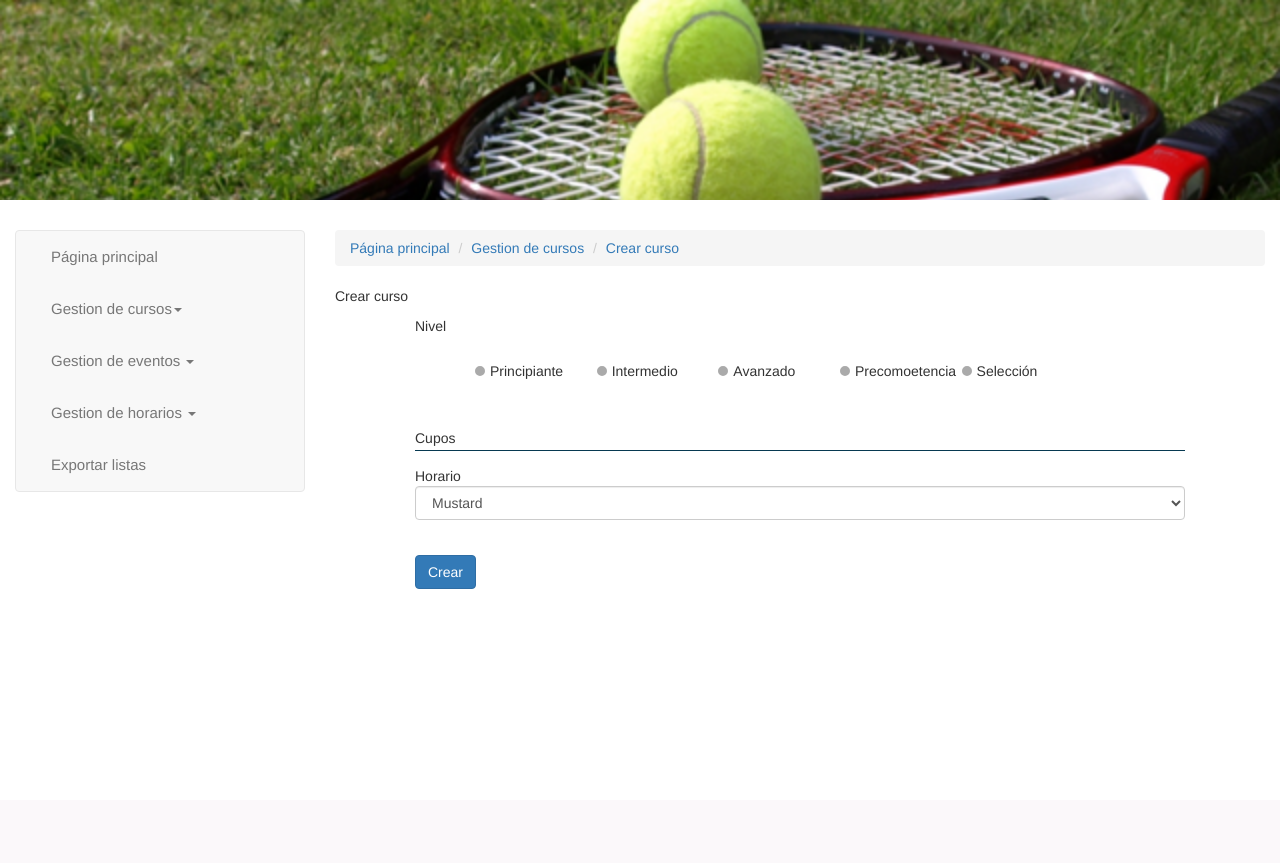
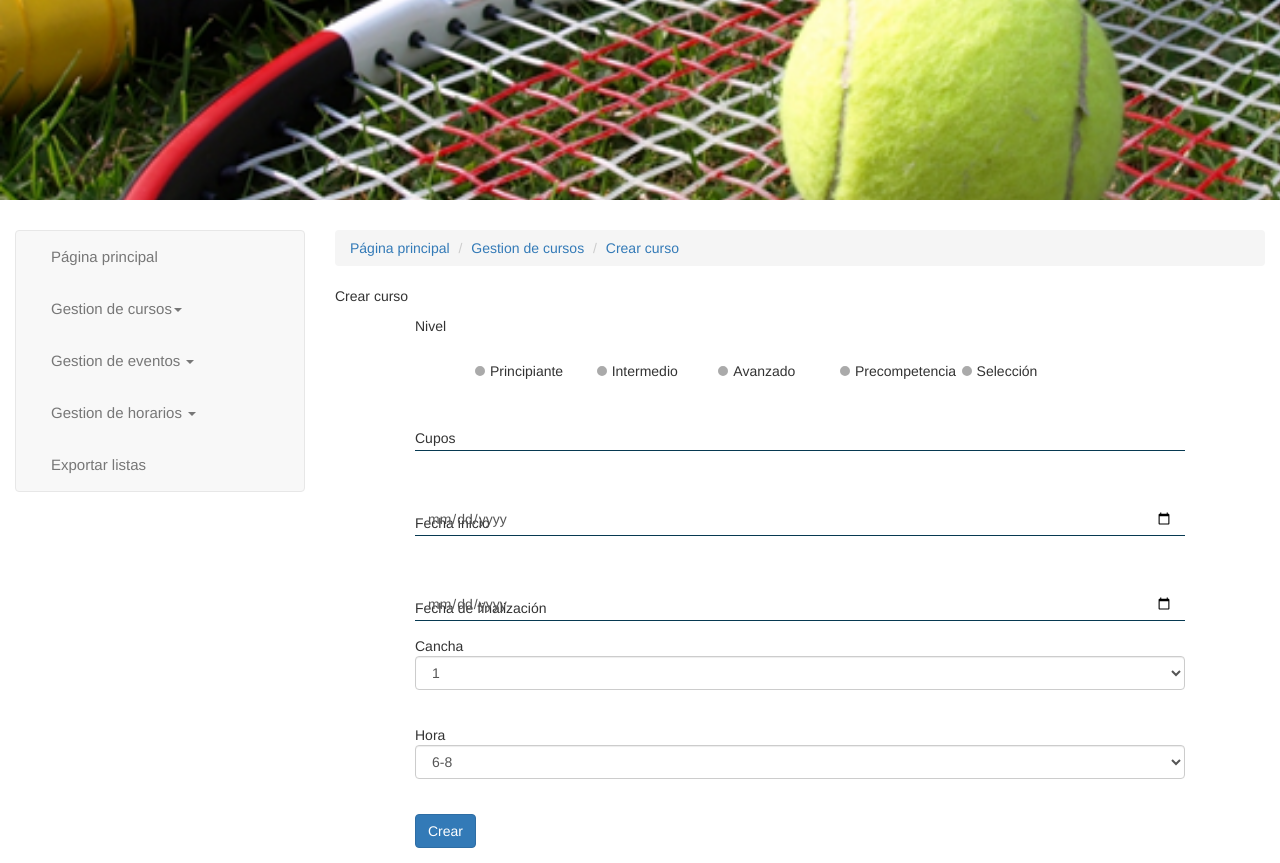
Before and after one commit to aeespinosao/Tramitennis, a CodeIgniter app: page /database/index.php/admin_cursos/cargar_vista/crear in a window 1280 px wide; the page is wider, and only the part inside the window is pictured. Before the commit the page ends 589 px from the top of that part, so only its background shows below. Run offline with CodeIgniter, Linux system fonts and the light colour scheme; tables that the repository leaves empty hold one stand-in row (values such as "Sample post"); some libraries are stand-ins or nearby versions.

Commit message:
creacion de modelos cancha y curso, casi terminado el caso de uso de crear curso (aun no guarda)

```diff
--- a/application/controllers/Admin_cursos.php
+++ b/application/controllers/Admin_cursos.php
@@ -7,9 +7,14 @@ class Admin_cursos extends CI_Controller {
 	{
     $vista = $this->uri->segment(3);
     if($vista==='crear'){
+      $this->load->model('Cancha');
+      $canchas = [];
+      $canchas = $this->Cancha->get_all();
+
       $data = array('bread' => array('1'=> array('Página principal',base_url().'index.php/login/administrador'),
 																		 '2'=> array('Gestion de cursos','#'),
-                                     '3'=> array('Crear curso','#')));
+                                     '3'=> array('Crear curso','#')),
+                    'canchas' => $canchas);
   		$this->load->view('plantillas/header');
   		$this->load->view('administrador/menu',$data);
       $this->load->view('administrador/crear_curso');
@@ -65,4 +70,26 @@ class Admin_cursos extends CI_Controller {
 		$this->load->view('plantillas/footer');
 	}
 
+  public function crear_nuevo(){
+    $this->load->model('curso');
+    $radios = array('principiante'=>$this->input->post("selector_principiante"),'intermedio'=>$this->input->post("selector_intermedio"),'avanzado'=>$this->input->post("selector_avanzado"),'precompetencia'=>$this->input->post("selector_precompetencia"),'seleccion'=>$this->input->post("selector_seleccion"));
+
+    foreach ($radios as $key => $radio) {
+      if ($radio == "on"){
+        $nivel  = $key;
+      }
+    }
+    $cupos = $this->input->post("cupos");
+    $horario = $this->input->post("horario");
+    $codigo = 1;
+
+    $this->curso->codigo = $codigo;
+    $this->curso->nivel = $nivel;
+    $this->curso->cupos = $cupos;
+    $this->curso->horario = $horario;
+
+    if($this->curso->save()){
+      echo "guardado";
+    }
+  }
 }
--- /dev/null
+++ b/application/models/Cancha.php
@@ -0,0 +1,12 @@
+<?php
+defined('BASEPATH') OR exit('No direct script access allowed');
+
+class Cancha extends CI_Model {
+	public $numero;
+
+	public function get_all(){
+		$this->load->database();
+		$query = $this->db->get('cancha');
+		return $query->result();
+	}
+}?>
--- a/application/views/administrador/crear_curso.php
+++ b/application/views/administrador/crear_curso.php
@@ -1,6 +1,6 @@
 <div class="col-sm-9" id="contenido">
   Crear curso
-  <form class="" action="index.html" method="post">
+  <?php echo form_open('admin_cursos/crear_nuevo', array('method' => 'post')) ?>
     <!--<div class="row">
         <div class="col-sm-10 col-sm-offset-1">
         	<div class="form-group">
@@ -18,31 +18,31 @@
                   <span>Nivel</span>
                       <ul>
                         <li class="col-sm-2">
-                          <input type="radio" id="principiante" name="selector">
+                          <input type="radio" id="principiante" name="selector_principiante">
                           <label for="principiante">Principiante</label>
                           <div class="check"></div>
                         </li>
 
                         <li class="col-sm-2">
-                          <input type="radio" id="intermedio" name="selector">
+                          <input type="radio" id="intermedio" name="selector_intermedio">
                           <label for="intermedio">Intermedio</label>
                           <div class="check"><div class="inside"></div></div>
                         </li>
 
                         <li class="col-sm-2">
-                          <input type="radio" id="avanzado" name="selector">
+                          <input type="radio" id="avanzado" name="selector_avanzado">
                           <label for="avanzado">Avanzado</label>
                           <div class="check"><div class="inside"></div></div>
                         </li>
 
                         <li class="col-sm-2">
-                          <input type="radio" id="precompetencia" name="selector">
-                          <label for="precompetencia">Precomoetencia</label>
+                          <input type="radio" id="precompetencia" name="selector_precompetencia">
+                          <label for="precompetencia">Precompetencia</label>
                           <div class="check"><div class="inside"></div></div>
                         </li>
 
                         <li class="col-sm-2">
-                          <input type="radio" id="seleccion" name="selector">
+                          <input type="radio" id="seleccion" name="selector_seleccion">
                           <label for="seleccion">Selección</label>
                           <div class="check"><div class="inside"></div></div>
                         </li>
@@ -61,15 +61,54 @@
           </div>
         </div>
     </div>
+
+    <div class="row">
+        <div class="col-sm-10 col-sm-offset-1">
+          <div class="form-group">
+              <div class="text-effect">
+                  <span>Fecha inicio</span>
+                  <input type="date" name="inicio" class="form-control focus-text"/>
+              </div>
+          </div>
+        </div>
+    </div>
+
+    <div class="row">
+        <div class="col-sm-10 col-sm-offset-1">
+          <div class="form-group">
+              <div class="text-effect">
+                  <span>Fecha de finalización</span>
+                  <input type="date" name="fin" class="form-control focus-text"/>
+              </div>
+          </div>
+        </div>
+    </div>
+
+    <div class="row">
+        <div class="col-sm-10 col-sm-offset-1">
+          <div class="form-group">
+              <div class="select">
+                  <span>Cancha</span>
+                  <select class="form-control" id="select" name="cancha">
+                    <?php foreach($canchas as $cancha){ ?>
+
+                    <option value = "<?php echo $cancha->numero?>"><?php echo $cancha->numero?></option>
+                  <?php } ?>
+                  </select>
+              </div>
+          </div>
+        </div>
+    </div><br>
+
     <div class="row">
         <div class="col-sm-10 col-sm-offset-1">
         	<div class="form-group">
               <div class="select">
-                  <span>Horario</span>
-                  <select class="form-control" id="select">
-                    <option>Mustard</option>
-                    <option>Ketchup</option>
-                    <option>Relish</option>
+                  <span>Hora</span>
+                  <select class="form-control" id="select" name="horario">
+                    <option value = "6">6-8</option>
+                    <option value = "8">8-10</option>
+                    <option value = "10">10-12</option>
                   </select>
               </div>
           </div>
```
Also changed, not shown: application/models/Curso.php (added, +26 -0 lines), application/models/Cursos.php (deleted).
